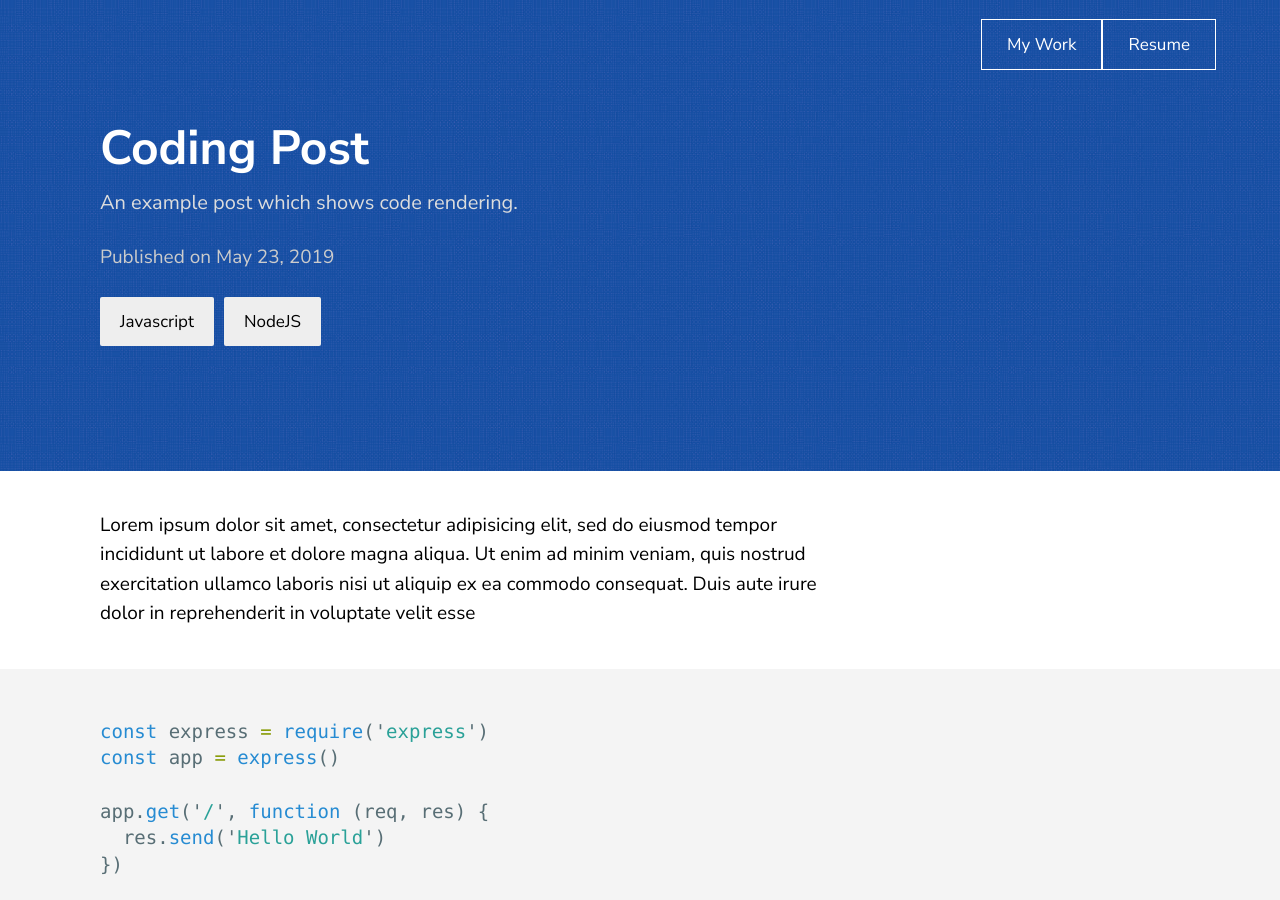
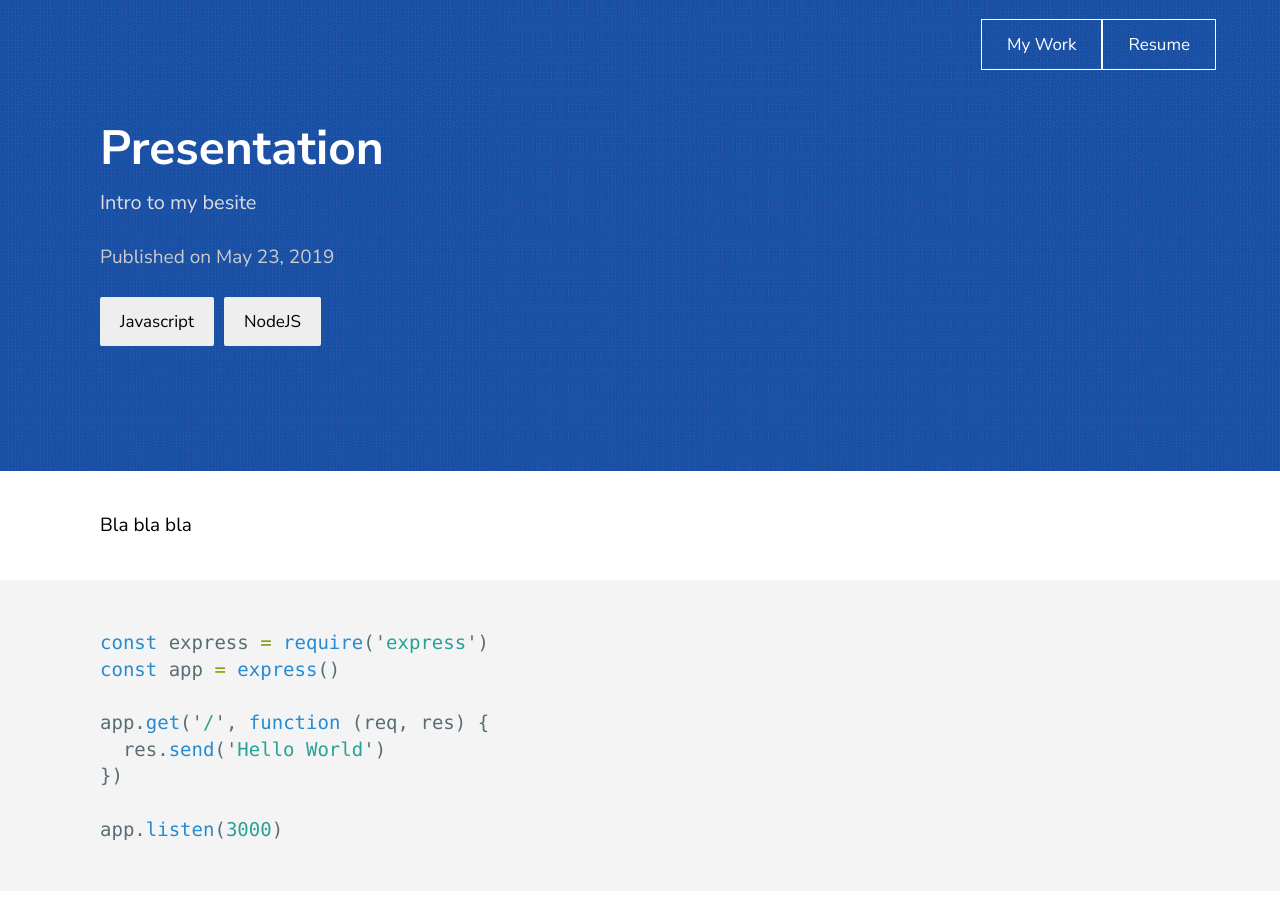
Before and after one commit to josedallavia/josedallavia.github.io, a Jekyll site: the page built from _posts/2019-06-30-coding-post.markdown, in a window 1280 px wide and 900 px high. Built offline with Jekyll 4.4.1, drawn with Linux system fonts in a browser that asks for light colours.

Commit message:
updated post

````diff
--- a/_posts/2019-06-30-coding-post.markdown
+++ b/_posts/2019-06-30-coding-post.markdown
@@ -1,12 +1,11 @@
 ---
 layout: post
-title:  "Coding Post"
-description: An example post which shows code rendering.
+title:  "Presentation"
+description: Intro to my besite
 date:   2019-05-23 21:03:36 +0530
 categories: Javascript NodeJS
 ---
-Lorem ipsum dolor sit amet, consectetur adipisicing elit, sed do eiusmod tempor incididunt ut labore et dolore magna aliqua. Ut enim ad minim veniam, quis nostrud exercitation ullamco laboris nisi ut aliquip ex ea commodo consequat. Duis aute irure dolor in reprehenderit in voluptate velit esse
-
+Bla bla bla
 ```javascript
 const express = require('express')
 const app = express()
````
